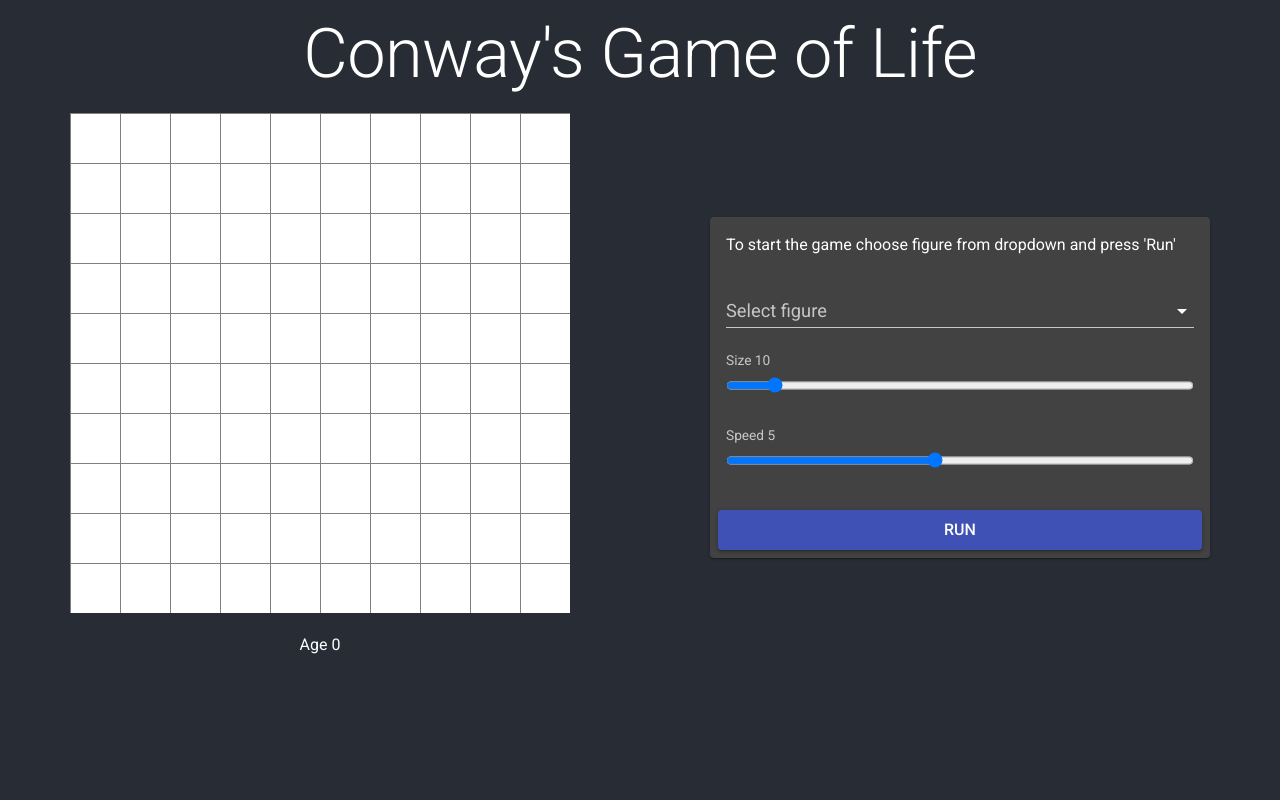
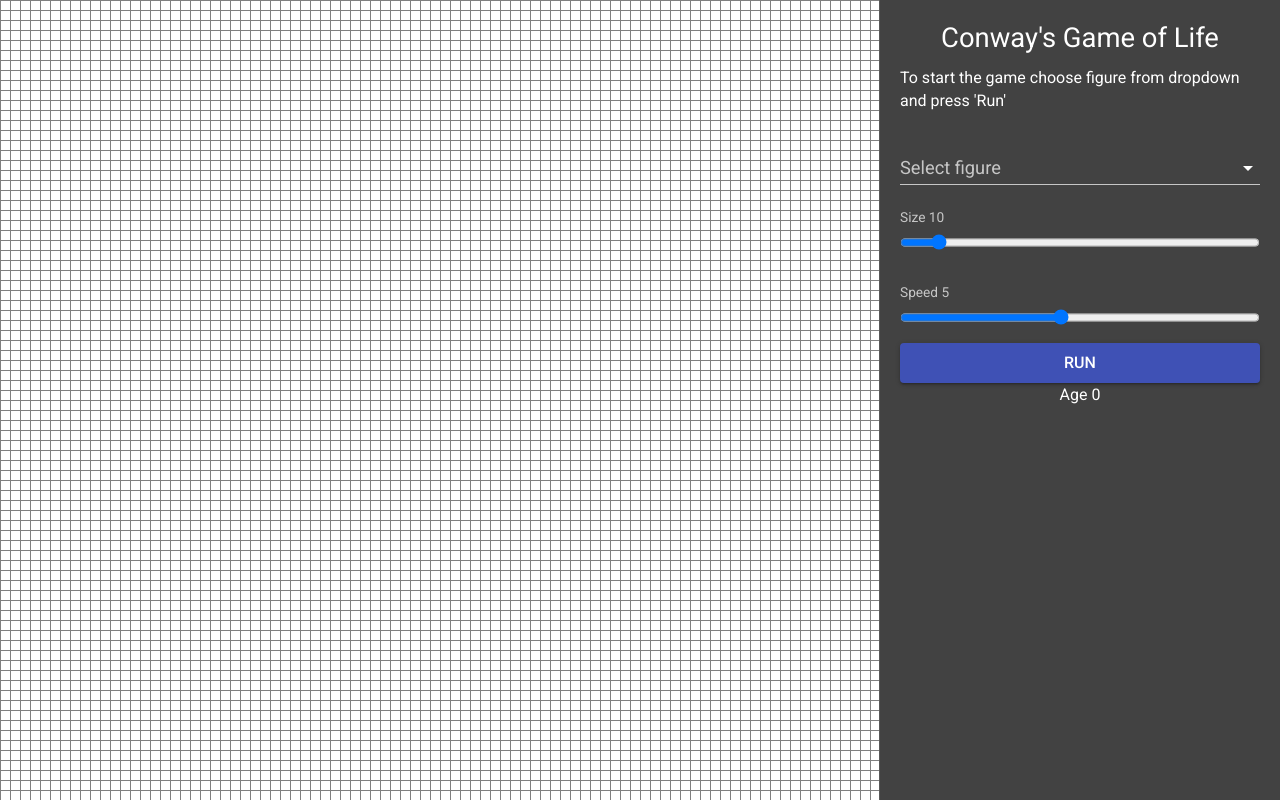
Before and after one commit to a-yevgeniev/life, a React (Create React App) app: page / in a window 1280 px wide. Built offline with nearby package versions, Linux system fonts and the light colour scheme.

Commit message:
Make grid fullsize

```diff
--- a/src/App.css
+++ b/src/App.css
@@ -13,5 +13,6 @@
 }
 
 canvas {
+  display: block;
   background: #fff;
 }
--- a/src/App.js
+++ b/src/App.js
@@ -2,22 +2,13 @@ import React from 'react';
 import styled from 'styled-components';
 
 import './App.css';
-import Space from './containers/GridCnt';
+import Grid from './containers/GridCnt';
 import ControlPanel from './containers/ControlPanelCnt';
-import Header from './components/Header';
-import Grid from '@material-ui/core/Grid';
 
 const App = () => (
   <Content>
-    <Header />
-    <Grid container alignItems="center" justify="space-around" style={{ overflow: 'hidden' }}>
-      <Grid item lg={6}>
-        <Space />
-      </Grid>
-      <Grid item lg={6}>
-        <ControlPanel />
-      </Grid>
-    </Grid>
+    <Grid />
+    <ControlPanel />
   </Content>
 )
 
@@ -25,6 +16,5 @@ export default App;
 
 const Content = styled.div`
   background-color: #282c34;
-  min-height: 100vh;
-  padding-top: 20px;
+  /* min-height: 100vh; */
 `
--- a/src/Population.js
+++ b/src/Population.js
@@ -64,14 +64,24 @@ export const getReverted = (life, cell) => {
   return newLife;
 }
 
-export const getByFigure = (figure) => {
+const getCentralizedFigure = (figure, size) => {
+  let dx = Math.round(window.innerWidth / (2 * size));
+  let dy = Math.round(window.innerHeight / (2 * size));
+  return figure.map(dot => {
+    return [dot[0] + dx, dot[1] + dy];
+  });
+}
+
+export const getByFigure = (figure, size) => {
   let life = {};
 
   if (!figure)
    return life;
 
-  for (let i = 0; i < figure.length; i++) {
-    life[figure[i].join('_')] = figure[i];
+  let newFigure = getCentralizedFigure(figure, size);
+
+  for (let i = 0; i < newFigure.length; i++) {
+    life[newFigure[i].join('_')] = newFigure[i];
   }
 
   return life;
--- a/src/components/Areal.js
+++ b/src/components/Areal.js
@@ -11,19 +11,23 @@ class Areal extends React.Component {
 
   drawCanvas() {
     const ctx = this.refs.canvas.getContext('2d');
-    let { width, size } = this.props;
-    const cellSize = width/size;
+    let { size } = this.props;
+    let width = window.innerWidth;
+    let height = window.innerHeight;
 
-    ctx.clearRect(0, 0, width, width);
+    this.refs.canvas.width = width;
+    this.refs.canvas.height = height;
 
-    for (let x = 0; x <= width; x += cellSize) {
+    ctx.clearRect(0, 0, width, height);
+
+    for (let x = 0; x <= width; x += size) {
         ctx.moveTo(0.5 + x, 0);
-        ctx.lineTo(0.5 + x, width);
+        ctx.lineTo(0.5 + x, height);
     }
 
-    for (let x = 0; x <= width; x += cellSize) {
-        ctx.moveTo(0, 0.5 + x);
-        ctx.lineTo(width, 0.5 + x);
+    for (let y = 0; y <= height; y += size) {
+        ctx.moveTo(0, 0.5 + y);
+        ctx.lineTo(width, 0.5 + y);
     }
 
     ctx.strokeStyle = "#808080";
@@ -38,16 +42,18 @@ class Areal extends React.Component {
 
   updateCanvas() {
     const ctx = this.refs.canvas.getContext('2d');
-    let { width, size, life } = this.props;
-    const cellSize = width/size;
+    let { size, life } = this.props;
 
-    ctx.clearRect(0, 0, width, width);
+    let width = window.innerWidth;
+    let height = window.innerHeight;
+
+    ctx.clearRect(0, 0, width, height);
 
     ctx.strokeStyle = "#808080";
     ctx.fillStyle = "#666";
     ctx.lineWidth = 1;
     for (let cell in life) {
-      ctx.fillRect((life[cell][0])*cellSize, (life[cell][1])*cellSize, cellSize, cellSize);
+      ctx.fillRect((life[cell][0])*size, (life[cell][1])*size, size, size);
     }
 
     ctx.stroke();
@@ -55,7 +61,7 @@ class Areal extends React.Component {
 
   render() {
     return (
-      <canvas ref="canvas" width={this.props.width} height={this.props.width} onClick={this.props.onClick}/>
+      <canvas ref="canvas" onClick={this.props.onClick}/>
     );
   }
 }
--- a/src/components/ControlPanel.js
+++ b/src/components/ControlPanel.js
@@ -1,8 +1,5 @@
 import React from 'react';
 
-import Card from '@material-ui/core/Card';
-import CardActions from '@material-ui/core/CardActions';
-import CardContent from '@material-ui/core/CardContent';
 import Typography from '@material-ui/core/Typography';
 import Select from '@material-ui/core/Select';
 import MenuItem from '@material-ui/core/MenuItem';
@@ -10,18 +7,37 @@ import FormControl from '@material-ui/core/FormControl';
 import Input from '@material-ui/core/Input';
 import InputLabel from '@material-ui/core/InputLabel';
 import Button from '@material-ui/core/Button';
+import Drawer from '@material-ui/core/Drawer';
+import AgeCounter from './AgeCounter';
+import Header from './Header';
 import { withStyles } from '@material-ui/core/styles';
 
 const styles = () => ({
-  root: {
-    maxWidth: "500px",
-    margin: "0 auto",
+  drawer: {
+    width: "400px",
+    padding: "20px",
   },
 });
 
-const ControlPanel = ({ classes, size, speed, isRunning, figures, changeSize, changeSpeed, toggle, selectFigure}) => (
-  <Card className={classes.root}>
-    <CardContent>
+const ControlPanel = ({
+  classes,
+  size,
+  speed,
+  age,
+  isRunning,
+  figures,
+  changeSize,
+  changeSpeed,
+  toggle,
+  selectFigure,
+}) => (
+  <Drawer
+    open
+    anchor="right"
+    variant="permanent"
+  >
+    <div className={classes.drawer}>
+      <Header />
       <Typography gutterBottom>To start the game choose figure from dropdown and press 'Run'</Typography>
       <FormControl margin="normal" fullWidth>
         <InputLabel htmlFor="figure">Select figure</InputLabel>
@@ -72,8 +88,6 @@ const ControlPanel = ({ classes, size, speed, isRunning, figures, changeSize, ch
           onChange={changeSpeed}
         />
       </FormControl>
-    </CardContent>
-    <CardActions>
       <Button
         color="primary"
         variant="contained"
@@ -82,8 +96,9 @@ const ControlPanel = ({ classes, size, speed, isRunning, figures, changeSize, ch
       >
         {!isRunning ? 'Run' : 'Stop'}
       </Button>
-    </CardActions>
-  </Card>
+      <AgeCounter count={age}/>
+    </div>
+  </Drawer>
 )
 
 export default withStyles(styles)(ControlPanel);
--- a/src/components/Grid.js
+++ b/src/components/Grid.js
@@ -1,31 +1,17 @@
 import React from 'react';
 import styled from 'styled-components';
 
-import AgeCounter from './AgeCounter';
 import Areal from './Areal';
 
-const Grid = ({ age, width, size, onClick, life }) => (
-  <>
-    <Field width={width}>
-      <GridWrap>
-        <Areal width={width} size={size} life={life} onClick={onClick} />
-      </GridWrap>
-    </Field>
-    <AgeCounter count={age}/>
-  </>
+const Grid = ({ size, onClick, life }) => (
+  <GridWrap>
+    <Areal size={size} life={life} onClick={onClick} />
+  </GridWrap>
 );
 
 export default Grid;
 
 
-const Field = styled.div`
-  width: ${props => props.width}px;
-  margin: 0 auto 20px;
-`
-
-const GridWrap = styled.div`
-  width: 100%;
-  display: flex;
-  flex-wrap: wrap;
+const GridWrap = styled.main`
   position: relative;
 `
--- a/src/components/Header.js
+++ b/src/components/Header.js
@@ -12,7 +12,7 @@ const styles = theme => ({
 
 const Header = ({ classes }) => (
   <header>
-    <Typography className={classes.typo} component="h1" variant="h2" align="center" gutterBottom>Conway's Game of Life</Typography>
+    <Typography className={classes.typo} component="h1" variant="h5" align="center" gutterBottom>Conway's Game of Life</Typography>
   </header>
 );
 
--- a/src/containers/ControlPanelCnt.js
+++ b/src/containers/ControlPanelCnt.js
@@ -20,6 +20,7 @@ const handleToggle = (dispatch, speed, isRunning) => {
 const mapStateToProps = state => ({
   size: state.grid.size,
   speed: state.app.speed,
+  age: state.app.age,
   isRunning: state.app.isRunning,
   figures: Object.keys(state.grid.figures),
 });
--- a/src/containers/GridCnt.js
+++ b/src/containers/GridCnt.js
@@ -6,9 +6,7 @@ import Grid from '../components/Grid';
 const mapStateToProps = state => ({
   life: state.grid.life,
   size: state.grid.size,
-  age: state.app.age,
   isRunning: state.app.isRunning,
-  width: state.grid.width,
 });
 
 const mapDispatchToProps = (dispatch) => ({
--- a/src/defaults.json
+++ b/src/defaults.json
@@ -1,7 +1,6 @@
 {
   "size": 10,
   "speed": 5,
-  "width": 500,
   "figures": {
     "glider": [[1, 0], [2, 1], [0, 2], [1, 2], [2, 2]],
     "r-pentomino": [[1, 0], [2, 0], [0, 1], [1, 1], [1, 2]],
--- a/src/reducers/gridReducer.js
+++ b/src/reducers/gridReducer.js
@@ -4,7 +4,6 @@ import { getNextGenaration, getRandom, getByFigure, getReverted } from '../Popul
 const initialState = {
   size: DEFAULTS.size,
   life: {},
-  width: DEFAULTS.width,
   figures: DEFAULTS.figures,
 };
 
@@ -25,8 +24,8 @@ export default (state = initialState, action) => {
 
       return Object.assign({}, state, {
         life: getReverted(state.life, {
-          x: Math.floor(action.payload.x*state.size/state.width),
-          y: Math.floor(action.payload.y*state.size/state.width),
+          x: Math.floor(action.payload.x/state.size),
+          y: Math.floor(action.payload.y/state.size),
         })
       })
     case 'DRAW_ACTION':
@@ -43,7 +42,7 @@ export default (state = initialState, action) => {
       }
 
       return Object.assign({}, state, {
-        life: getByFigure(state.figures[action.payload])
+        life: getByFigure(state.figures[action.payload], state.size)
       })
     default:
       return state
```
